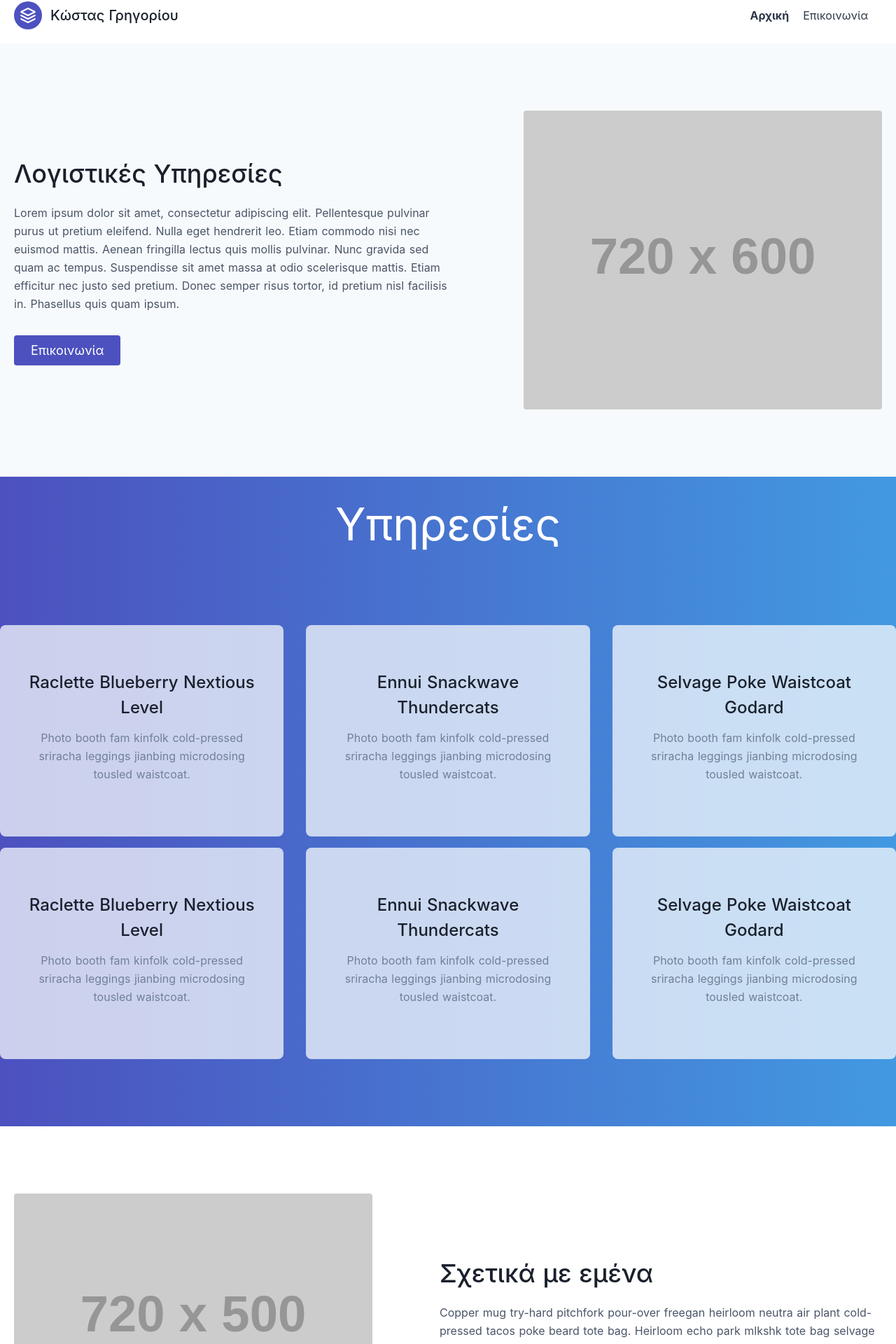
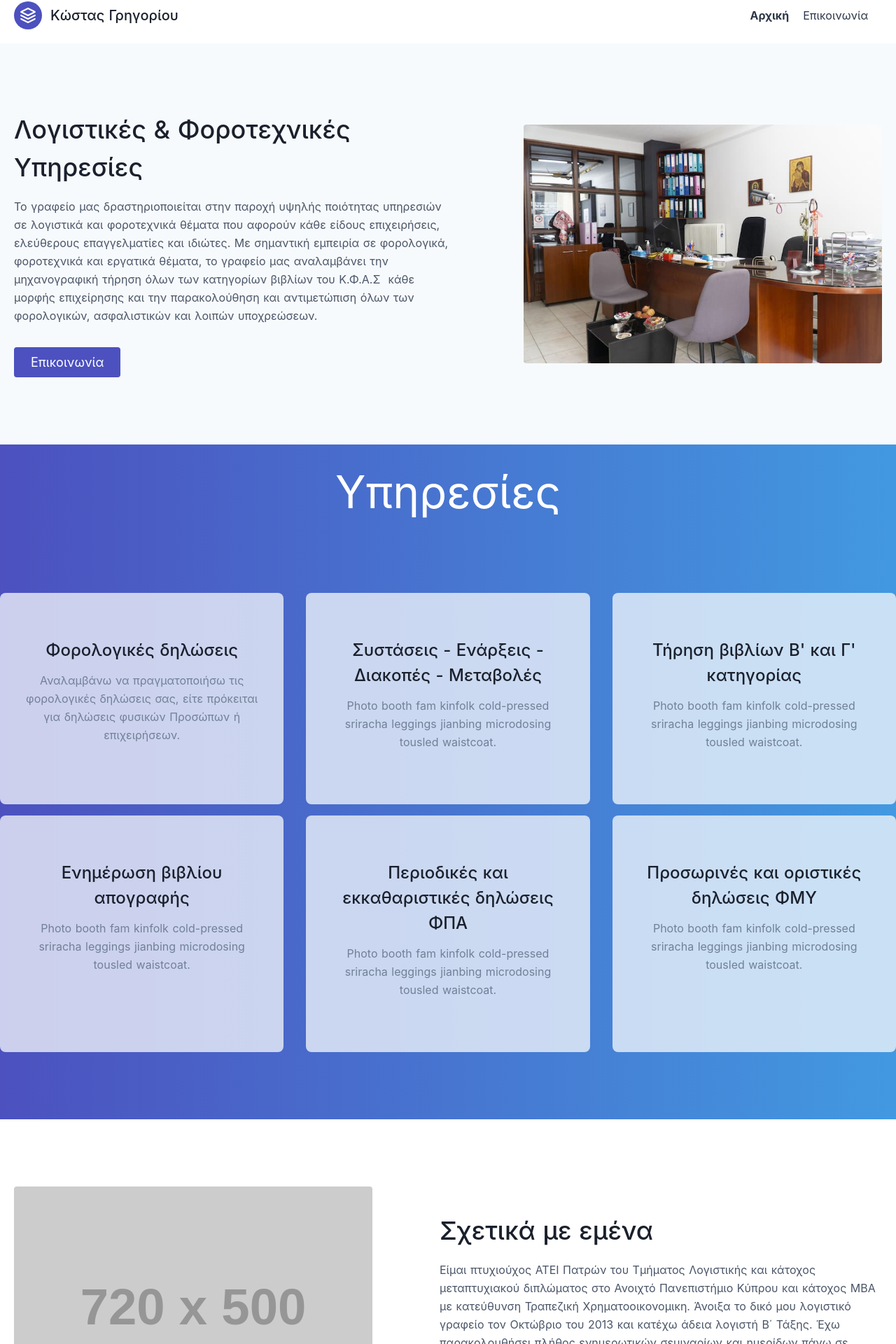
Before and after one commit to dimitrisscript/kgaccountant, a Nuxt app: page / in a window 1280 px wide. Shown: the part 18-1938 px from the top of the page at 70% size. Built offline with nearby package versions, Linux system fonts and the light colour scheme.

Commit message:
add content

```diff
--- a/components/About.vue
+++ b/components/About.vue
@@ -20,10 +20,7 @@
           {{ $attrs.data.title }}
         </h1>
         <p class="mb-8 leading-relaxed">
-          Copper mug try-hard pitchfork pour-over freegan heirloom neutra air
-          plant cold-pressed tacos poke beard tote bag. Heirloom echo park
-          mlkshk tote bag selvage hot chicken authentic tumeric truffaut hexagon
-          try-hard chambray.
+          {{ $attrs.data.text }}
         </p>
       </div>
     </div>
--- a/components/Hero.vue
+++ b/components/Hero.vue
@@ -27,7 +27,7 @@
         <img
           class="object-cover object-center rounded"
           alt="hero"
-          src="https://dummyimage.com/720x600"
+          src="/office.jpg"
         />
       </div>
     </div>
--- a/pages/index.vue
+++ b/pages/index.vue
@@ -15,26 +15,26 @@ export default {
   data() {
     return {
       heroData: {
-        title: 'Λογιστικές Υπηρεσίες',
+        title: 'Λογιστικές & Φοροτεχνικές Υπηρεσίες',
         text:
-          'Lorem ipsum dolor sit amet, consectetur adipiscing elit. Pellentesque pulvinar purus ut pretium eleifend. Nulla eget hendrerit leo. Etiam commodo nisi nec euismod mattis. Aenean fringilla lectus quis mollis pulvinar. Nunc gravida sed quam ac tempus. Suspendisse sit amet massa at odio scelerisque mattis. Etiam efficitur nec justo sed pretium. Donec semper risus tortor, id pretium nisl facilisis in. Phasellus quis quam ipsum.',
+          'Το γραφείο μας δραστηριοποιείται στην παροχή υψηλής ποιότητας υπηρεσιών σε λογιστικά και φοροτεχνικά θέματα που αφορούν κάθε είδους επιχειρήσεις, ελεύθερους επαγγελματίες και ιδιώτες. Με σημαντική εμπειρία σε φορολογικά, φοροτεχνικά και εργατικά θέματα, το γραφείο μας αναλαμβάνει την μηχανογραφική τήρηση όλων των κατηγορίων βιβλίων του Κ.Φ.Α.Σ  κάθε μορφής επιχείρησης και την παρακολούθηση και αντιμετώπιση όλων των φορολογικών, ασφαλιστικών και λοιπών υποχρεώσεων.',
         buttonText: 'Επικοινωνία',
         buttonHref: '/contact',
       },
       cards1: {
         title: 'Υπηρεσίες',
         card1: {
-          title: 'Raclette Blueberry Nextious Level',
+          title: 'Φορολογικές δηλώσεις',
           text:
-            'Photo booth fam kinfolk cold-pressed sriracha leggings jianbing microdosing tousled waistcoat.',
+            'Αναλαμβάνω να πραγματοποιήσω τις φορολογικές δηλώσεις σας, είτε πρόκειται για δηλώσεις φυσικών Προσώπων ή επιχειρήσεων.',
         },
         card2: {
-          title: 'Ennui Snackwave Thundercats',
+          title: 'Συστάσεις - Ενάρξεις - Διακοπές - Μεταβολές',
           text:
             'Photo booth fam kinfolk cold-pressed sriracha leggings jianbing microdosing tousled waistcoat.',
         },
         card3: {
-          title: 'Selvage Poke Waistcoat Godard',
+          title: "Τήρηση βιβλίων Β' και Γ' κατηγορίας",
           text:
             'Photo booth fam kinfolk cold-pressed sriracha leggings jianbing  microdosing tousled waistcoat.',
         },
@@ -42,23 +42,25 @@ export default {
       cards2: {
         title: '',
         card1: {
-          title: 'Raclette Blueberry Nextious Level',
+          title: 'Ενημέρωση βιβλίου απογραφής',
           text:
             'Photo booth fam kinfolk cold-pressed sriracha leggings jianbing microdosing tousled waistcoat.',
         },
         card2: {
-          title: 'Ennui Snackwave Thundercats',
+          title: 'Περιοδικές και εκκαθαριστικές δηλώσεις ΦΠΑ',
           text:
             'Photo booth fam kinfolk cold-pressed sriracha leggings jianbing microdosing tousled waistcoat.',
         },
         card3: {
-          title: 'Selvage Poke Waistcoat Godard',
+          title: 'Προσωρινές και οριστικές δηλώσεις ΦΜΥ',
           text:
             'Photo booth fam kinfolk cold-pressed sriracha leggings jianbing  microdosing tousled waistcoat.',
         },
       },
       about: {
         title: 'Σχετικά με εμένα',
+        text:
+          'Είμαι πτυχιούχος ΑΤΕΙ Πατρών του Τμήματος Λογιστικής και κάτοχος μεταπτυχιακού διπλώματος στο Ανοιχτό Πανεπιστήμιο Κύπρου και κάτοχος ΜΒΑ με κατεύθυνση Τραπεζική Χρηματοοικονομικη. Άνοιξα το δικό μου λογιστικό γραφείο τον Οκτώβριο του 2013 και κατέχω άδεια λογιστή Β΄ Τάξης. Έχω παρακολουθήσει πλήθος ενημερωτικών σεμιναρίων και ημερίδων πάνω σε θέματα εργατικών, συλλογικών συμβάσεων, φορολογικών θεμάτων, ελεγκτικής, διεθνών λογιστικών προτύπων.',
       },
       cta: {
         title: 'Επικοινωνήστε μαζί μου για μια προσφορά!',
```
Also changed, not shown: static/office.jpg (added).
